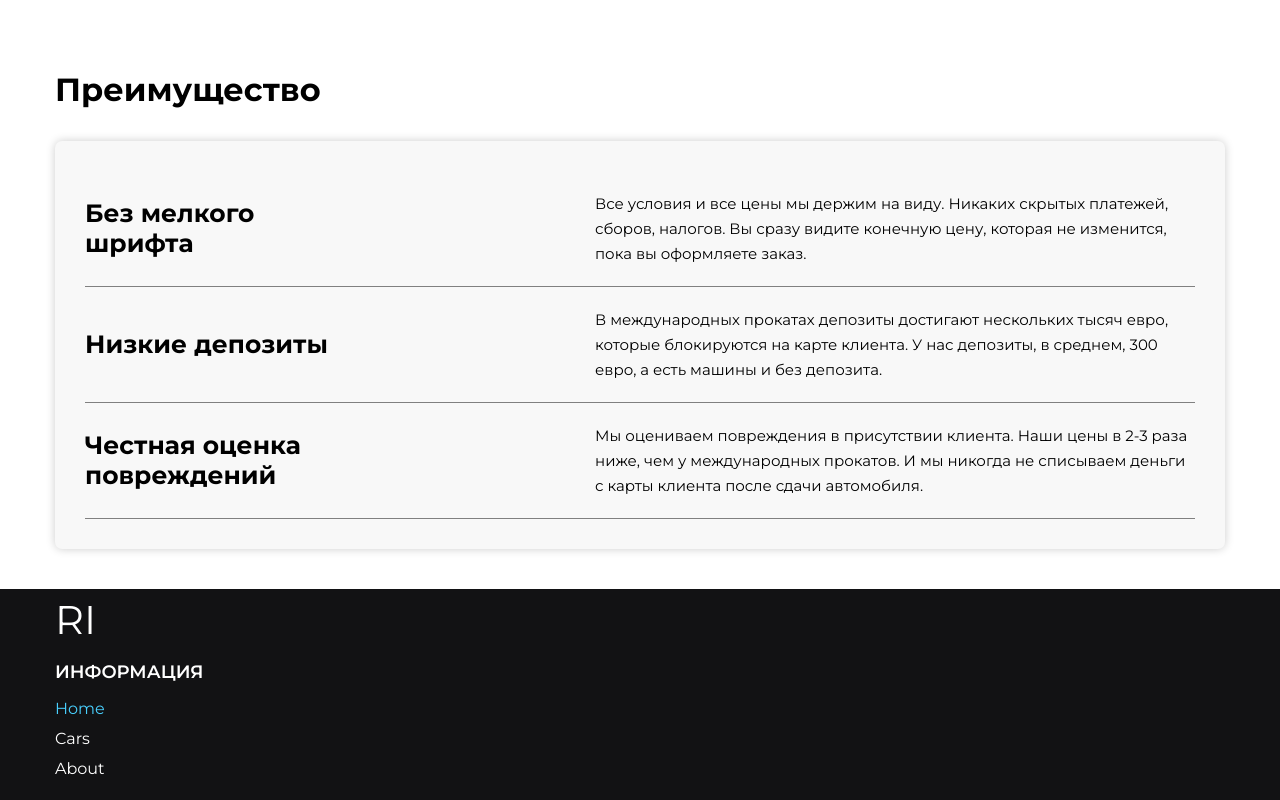
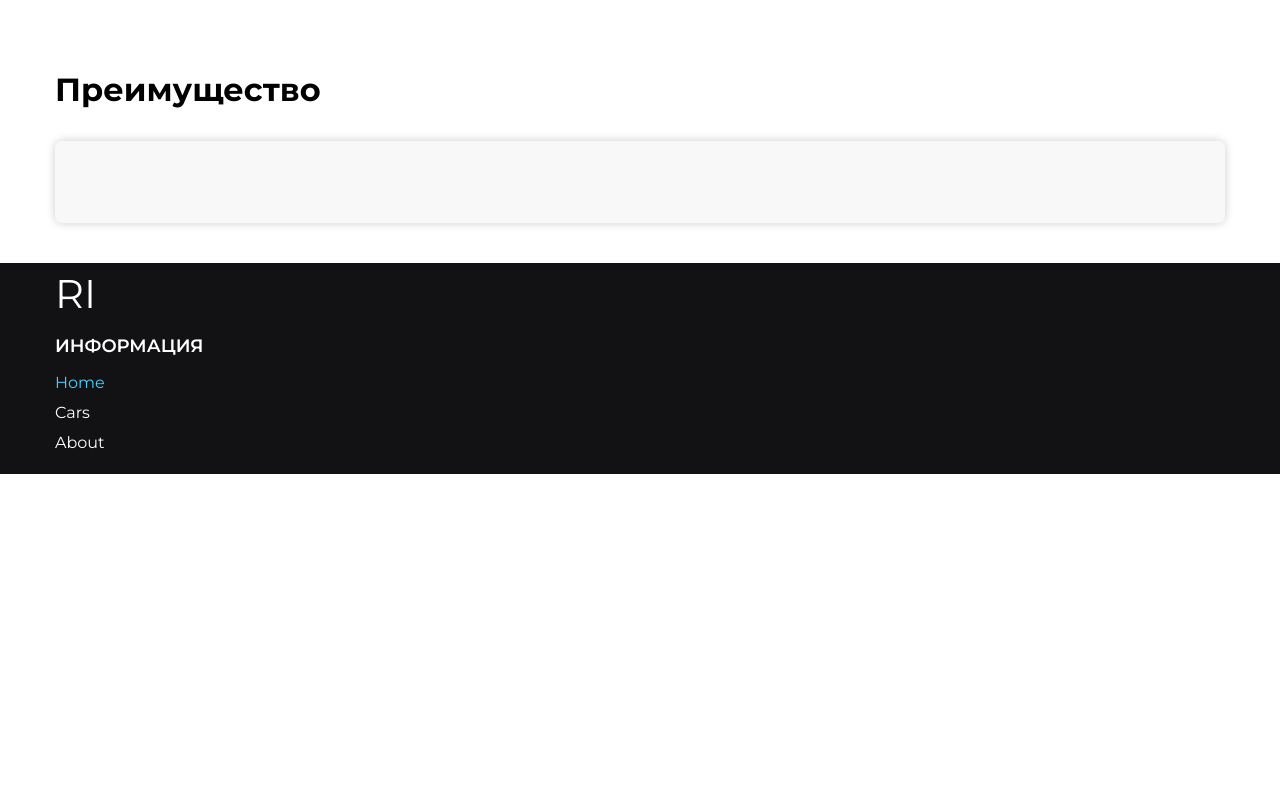
Before and after one commit to YakhyaevGadji/car-rent, a React (Vite) app: page / in a window 1280 px wide. Shown: the part 907-1707 px from the top of the page. After the commit the page ends 1381 px from the top, so only its background shows below. Built offline with nearby package versions, Linux system fonts and the light colour scheme.

Commit message:
add: type in app

```diff
--- /dev/null
+++ b/src/shared/assets/index.ts
@@ -0,0 +1,5 @@
+import depoIcon from "./icons/depist-icon.png";
+
+export const icons = {
+    depoIcon
+};
--- a/src/widgets/advantage/ui/Advantage.tsx
+++ b/src/widgets/advantage/ui/Advantage.tsx
@@ -8,16 +8,7 @@ const Advantage: React.FC = () => {
                 <h2 className="advantage__title">Преимущество</h2>
                 <ul className="advantage__list">
                     <li className="advantage__item">
-                        <h3 className="advantage__item-title">Без мелкого шрифта</h3>
-                        <p className="advantage__details">Все условия и все цены мы держим на виду. Никаких скрытых платежей, сборов, налогов. Вы сразу видите конечную цену, которая не изменится, пока вы оформляете заказ.</p>
-                    </li>
-                    <li className="advantage__item">
-                        <h3 className="advantage__item-title">Низкие депозиты</h3>
-                        <p className="advantage__details">В международных прокатах депозиты достигают нескольких тысяч евро, которые блокируются на карте клиента. У нас депозиты, в среднем, 300 евро, а есть машины и без депозита.</p>
-                    </li>
-                    <li className="advantage__item">
-                        <h3 className="advantage__item-title">Честная оценка повреждений</h3>
-                        <p className="advantage__details">Мы оцениваем повреждения в присутствии клиента. Наши цены в 2-3 раза ниже, чем у международных прокатов. И мы никогда не списываем деньги с карты клиента после сдачи автомобиля.</p>
+                        <img src="" alt="" />
                     </li>
                 </ul>
             </div>
--- a/src/widgets/advantage/ui/advantage.scss
+++ b/src/widgets/advantage/ui/advantage.scss
@@ -12,22 +12,6 @@
         margin-bottom: 40px;
     }
 
-    &__item {
-        padding: 15px 0;
-        display: flex;
-        justify-content: space-between;
-        font-size: 15px;
-        align-items: center;
-        border-bottom: 1px solid #808080;
-        padding: 20px 0;
-
-        &-title {
-            line-height: 30px;
-            max-width: 275px;
-            font-size: 25px;
-        }
-    }
-
     &__details {
         max-width: 600px;
         line-height: 25px;
```
Also changed, not shown: src/app/@types/assets.d.ts (added, +12 -0 lines), src/shared/assets/icons/depist-icon.png (added).
